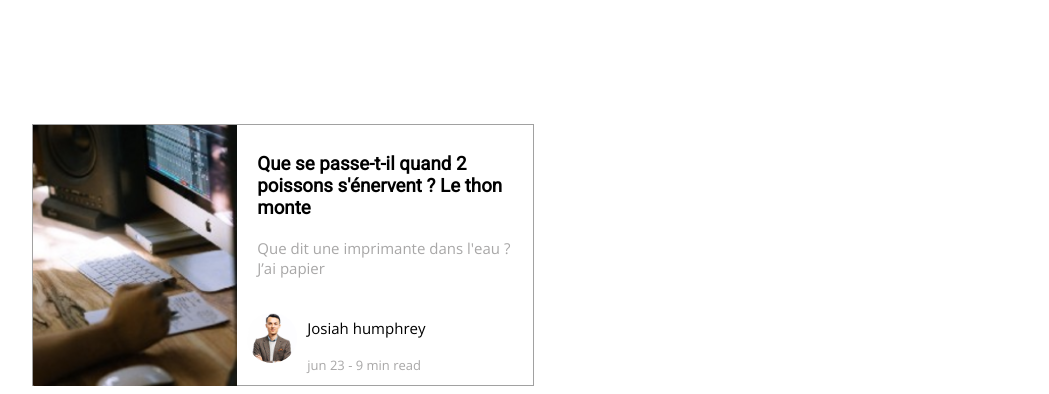
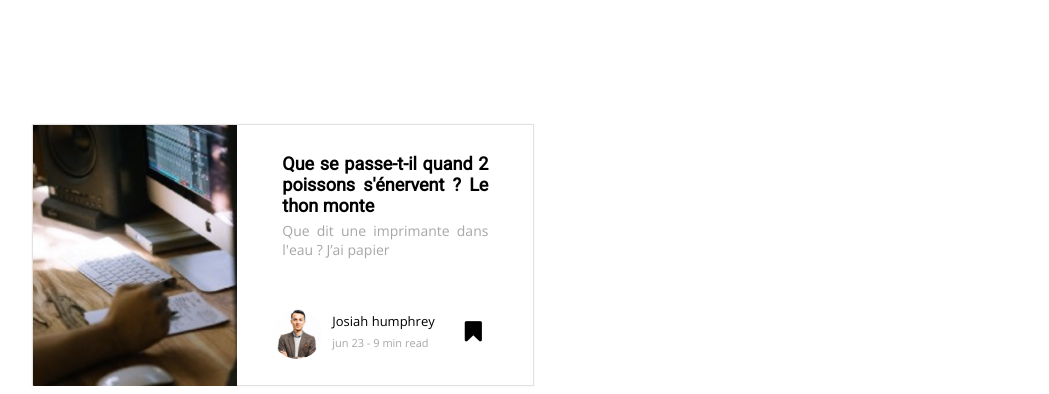
Before and after one commit to Makraiyassin/css-integration-challenge, a plain HTML site: page index.html in a window 1280 px wide. Shown: the part 456-850 px from the top of the page, without its empty margins (102-1151 px from the left). Drawn offline with nearby package versions, Linux system fonts and the light colour scheme.

Commit message:
exo 1 et 3 terminé (reste plus que l'interface 2)

```diff
--- a/index.html
+++ b/index.html
@@ -4,6 +4,7 @@
     <meta charset="UTF-8">
     <meta name="viewport" content="width=device-width, initial-scale=1.0">
     <link rel="stylesheet" href="style.css">
+    <link rel="stylesheet" href="https://cdnjs.cloudflare.com/ajax/libs/font-awesome/4.7.0/css/font-awesome.min.css">
     <link href="https://fonts.googleapis.com/css2?family=Open+Sans&family=Roboto&display=swap" rel="stylesheet">
     <title>Document</title>
 </head>
@@ -47,7 +48,7 @@
                         <div class="nom"><p>Josiah humphrey</p></div>
                         <div class="info-2"><span>jun 23 - 9 min read</span></div>
                     </div>
-                    <div class="icon"></div>
+                    <i class="fa fa-bookmark"></i>
                 </div>
             </div>
         </div>
--- a/style.scss
+++ b/style.scss
@@ -65,26 +65,35 @@ body{
 }
 .interface-2{
     @extend %interface;
+
 }
 .interface-3{
     @extend %interface;
     .exo-2{
-        border: rgb(161, 161, 161) solid 1px;
+        border: rgb(228, 225, 225) solid 0.5px;
         width: 500px;
         height: 260px;
         display: flex;
+        box-shadow: 0.1px 0.1px 0.5px 0.1px;
         .image{
             height: 262px;
         }
         .content{
+           padding: 0px 25px;
+           text-align: justify;
             .text{
                 padding: 10px 20px;
                 h3{
                     font-family: 'Roboto', sans-serif;
+                    font-size: 18px;
+                    margin-bottom: 0px;
                 }
                 p{
                     color: rgb(168, 167, 167);
-                    font-size: 15px;
+                    font-size: 14px;
+                    margin-top: 5px;
+                    margin-bottom: 30px;
+
                 }
             }
             .josiah{
@@ -98,12 +107,18 @@ body{
                 .info{
                     height: 50px;
                     p{
-                        font-size: 15px;
+                        font-size: 13px;
+                        margin-bottom: 0px;
                     }
                     span{
                         color: rgb(168, 167, 167);
-                        font-size: 13px;
+                        font-size: 11px;
                     }
+                }
+                i{
+                    margin-top: 20px;
+                    margin-left: 30px;
+                    font-size:24px;
                 }
             }
         }
```
Also changed, not shown: style.css, 1 other file.
